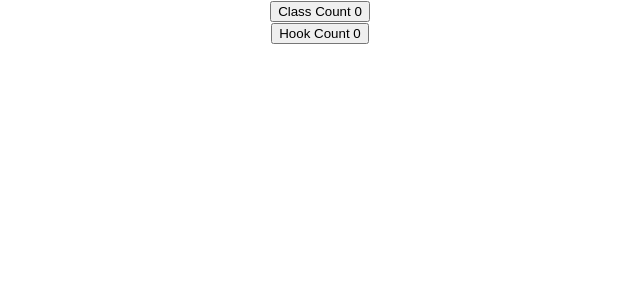
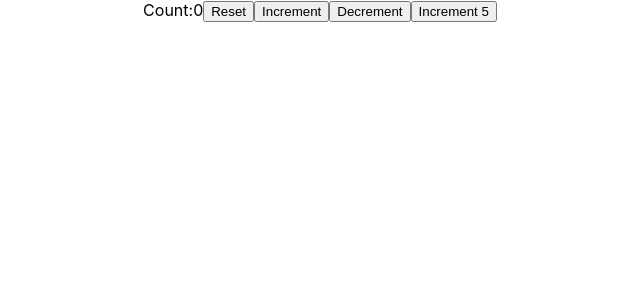
Before and after one commit to Devina6/ReactLearning, a React (Create React App) app in the folder react-project/: page / in a window 1280 px wide. Shown: the top 300 px of the page, without its empty margins (320-960 px from the left). Built offline with nearby package versions, Linux system fonts and the light colour scheme.

Commit message:
correct way to update the state value is by passing a method to update through previous value

```diff
--- a/react-project/src/App.js
+++ b/react-project/src/App.js
@@ -18,13 +18,15 @@
 import LifeCycleA from './components/lifeCycleA'
 import ClassCounter from './components/classCounter'
 import HookCounter from './components/hookCounter'
+import HookCounterTwo from './components/HookCounterTwo';
 
 function App() {
   return (
     <div className="App">
-      <ClassCounter />
+      <HookCounterTwo />
+      {/*<ClassCounter />
       <HookCounter />
-      {/*<LifeCycleA />
+      <LifeCycleA />
       <Form />
       <StyleSheetsComponents primary={true}/>
       <InLineComponents />
--- /dev/null
+++ b/react-project/src/components/HookCounterTwo.js
@@ -0,0 +1,17 @@
+import React,{useState} from 'react'
+
+function HookCounterTwo() {
+    const initialCount = 0
+    const [count,setCount] = useState(initialCount)
+  return (
+    <div>
+        Count:{count}
+        <button onClick = {()=> setCount(initialCount)}>Reset</button>
+        <button onClick = {()=> setCount(prevCount => prevCount+1)}>Increment</button>
+        <button onClick = {() => setCount(prevCount => prevCount-1)}>Decrement</button>
+        <button onClick = {() => setCount(prevCount => prevCount+5)}>Increment 5</button>
+    </div>
+  )
+}
+
+export default HookCounterTwo
--- a/react-project/src/components/classCounter.js
+++ b/react-project/src/components/classCounter.js
@@ -9,9 +9,13 @@
       }
     }
     incrementCount = () => {
-        this.setState({
+        this.setState(prevState => {
+            return{count:prevState.count+1}
+        })// this is the correct way
+
+        /*this.setState({
             count:this.state.count+1
-        })
+        })*/
     }
   render() {
     return (
```
